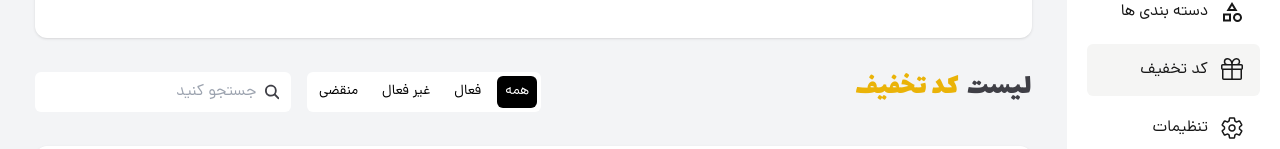
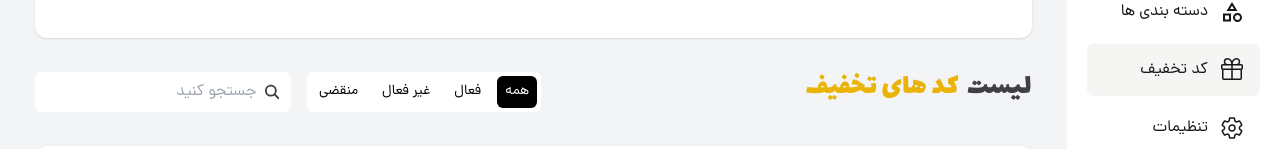
Before and after one commit to milad1385/tool-shop, a Next.js app: page /p-admin/discount in a window 1280 px wide. Shown: the part 492-641 px from the top of the page. Built offline with nearby package versions, Linux system fonts and the light colour scheme.

Commit message:
add table operaton component in discount page in admin panel

```diff
--- a/src/app/p-admin/discount/page.tsx
+++ b/src/app/p-admin/discount/page.tsx
@@ -1,24 +1,16 @@
 import Container from "@/components/modules/p-admin/Container";
-import Filters from "@/components/modules/p-admin/Filters";
 import PageTitle from "@/components/modules/p-admin/PageTitle";
-import Search from "@/components/modules/p-admin/Search";
+import TableOpration from "@/components/modules/p-admin/TableOpration";
 import CreateDiscount from "@/components/templates/p-admin/CreateDiscount";
 import DiscountList from "@/components/templates/p-admin/DiscountList";
 import { DiscountFilterOptions } from "@/constants/data";
-import React from "react";
 
 function page() {
   return (
     <Container>
       <PageTitle content="ایجاد کد تخفیف" />
       <CreateDiscount />
-      <div className="flex items-center justify-between my-8">
-        <PageTitle content="لیست کد تخفیف" />
-        <div className="flex items-center gap-x-4">
-          <Filters filterField="status" options={DiscountFilterOptions} />
-          <Search/>
-        </div>
-      </div>
+      <TableOpration pageTitle="لیست کد های تخفیف" options={DiscountFilterOptions}/>
       <DiscountList />
     </Container>
   );
```
